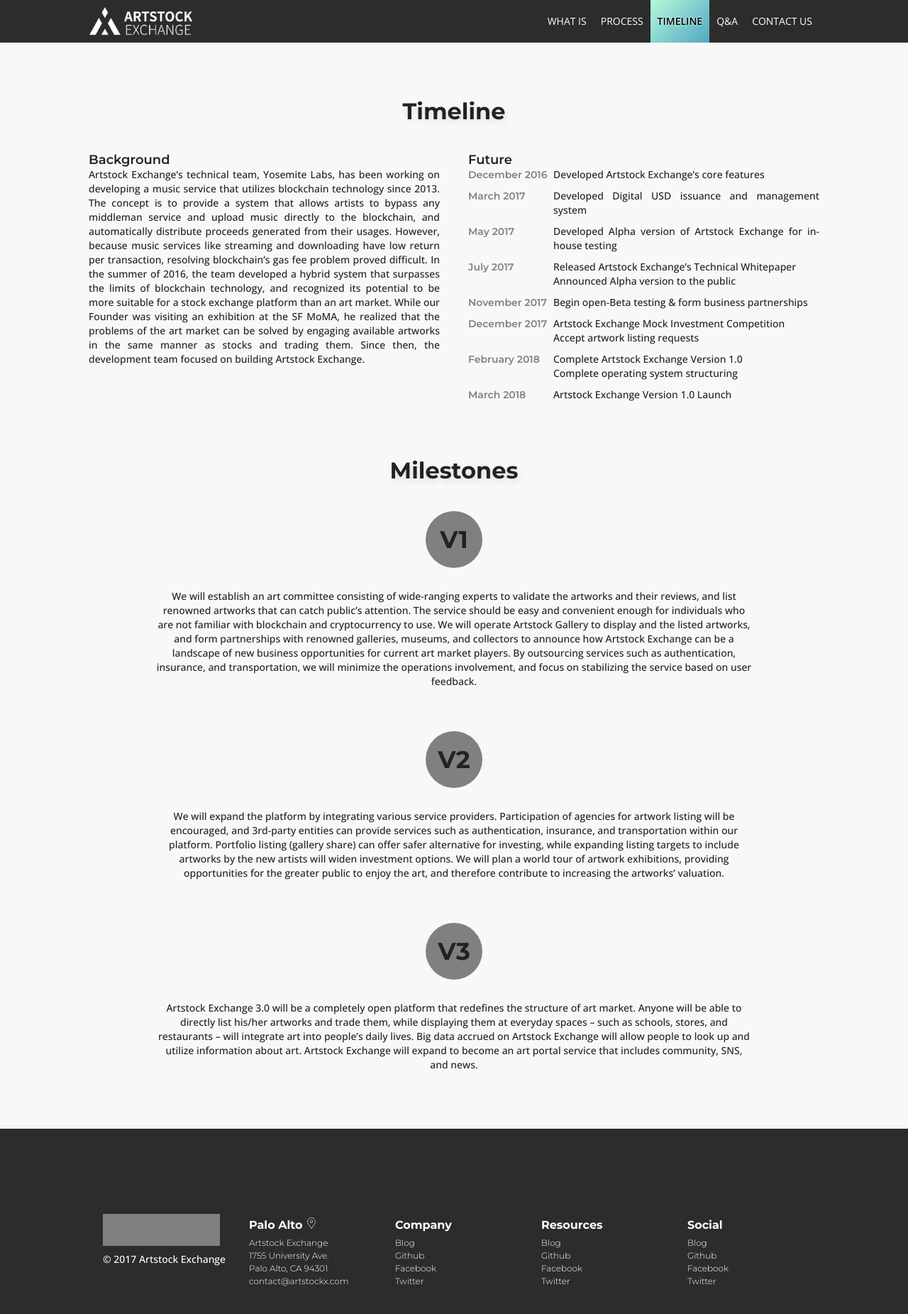
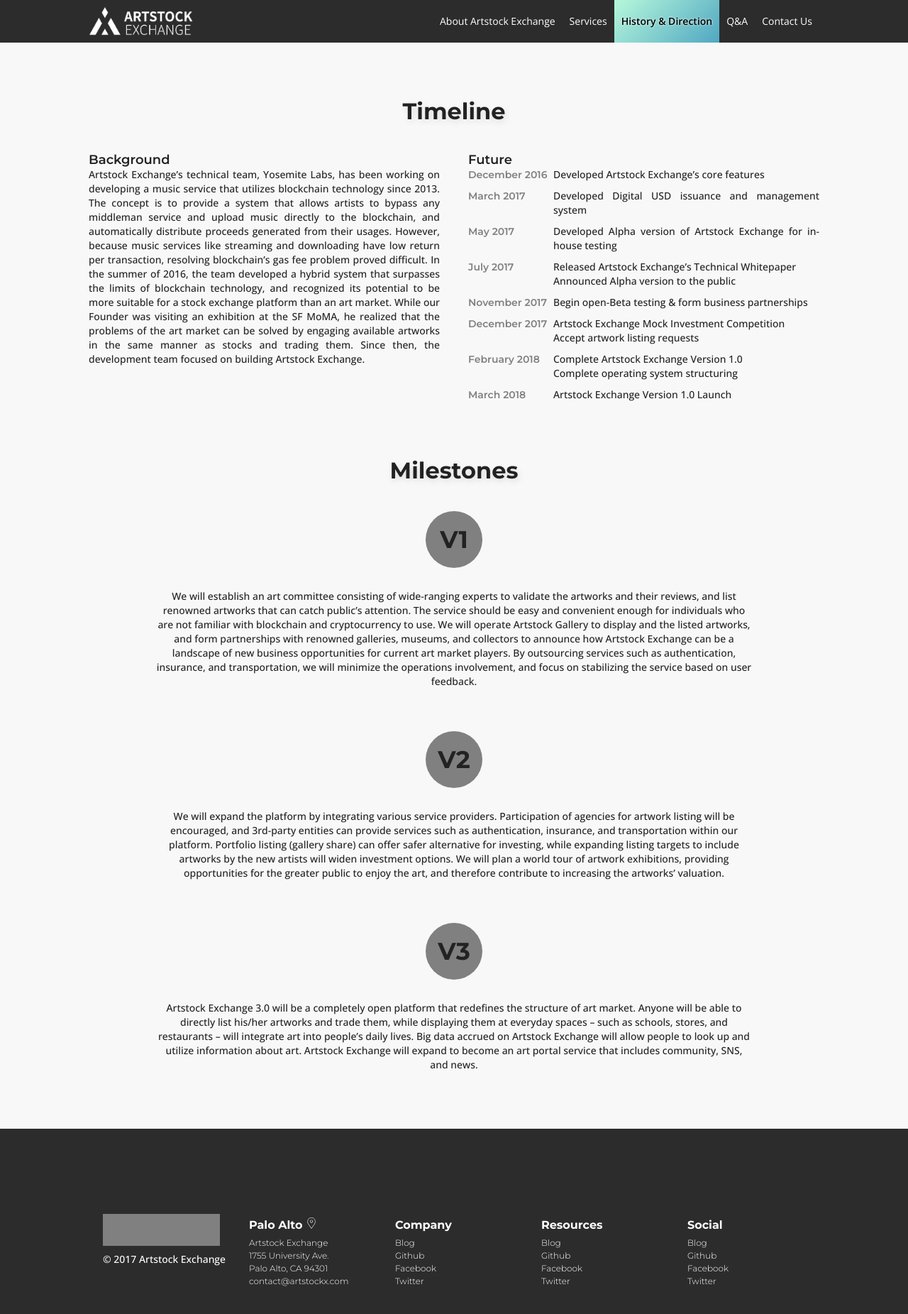
Before and after one commit to volgorean/artstock, a Jekyll site: the page built from roadmap.html, in a window 1280 px wide. Shown: the top 1851 px of the page at 71% size. Built offline with Jekyll 4.4.1, drawn with Linux system fonts in a browser that asks for light colours.

Commit message:
updated nav

```diff
--- a/_includes/nav.html
+++ b/_includes/nav.html
@@ -7,7 +7,7 @@
     {% if page.name=='index.html' %}{% assign active=' h-button' %}{% else %}{% assign active='' %}{% endif %}
 
     <li class="h-link {{active}}">
-      <a href="index.html" class="flexi-i">WHAT IS</a>
+      <a href="index.html" class="flexi-i">About Artstock Exchange</a>
 
       <ul class="dropdown">
         <li><a href="index.html#background">background</a></li>
@@ -21,7 +21,7 @@
     {% if page.name=='tech.html' %}{% assign active=' h-button' %}{% else %}{% assign active='' %}{% endif %}
 
     <li class="h-link {{active}}">
-      <a href="tech.html" class="flexi-i">PROCESS</a>
+      <a href="tech.html" class="flexi-i">Services</a>
 
       <ul class="dropdown">
         <li><a href="tech.html#apo">apo</a></li>
@@ -32,14 +32,21 @@
     </li>
 
     {% if page.name=='roadmap.html' %}{% assign active=' h-button' %}{% else %}{% assign active='' %}{% endif %}
-    <li class="h-link {{active}}"><a href="roadmap.html" class="flexi-i">TIMELINE</a></li>
+    <li class="h-link {{active}}">
+      <a href="roadmap.html" class="flexi-i">History & Direction</a>
+
+      <ul class="dropdown">
+        <li><a href="roadmap.html#roadmap">timeline</a></li>
+        <li><a href="roadmap.html#milestones">milestones</a></li>
+      </ul>
+    </li>
 
     {% if page.name=='faq.html' %}{% assign active=' h-button' %}{% else %}{% assign active='' %}{% endif %}
-      <li class="h-link {{active}}"><a href="faq.html" class="flexi-i">Q&A</a></li>
+    <li class="h-link {{active}}"><a href="faq.html" class="flexi-i">Q&A</a></li>
 
 
     {% if page.name=='contact.html' %}{% assign active=' h-button' %}{% else %}{% assign active='' %}{% endif %}
-    <li class="h-link {{active}}"><a href="contact.html" class="flexi-i">CONTACT US</a></li>
+    <li class="h-link {{active}}"><a href="contact.html" class="flexi-i">Contact Us</a></li>
 
   </div>
 </nav>
--- a/css/roadmap.scss
+++ b/css/roadmap.scss
@@ -2,8 +2,9 @@
 ---
 
 #roadmap {
+  padding-bottom: 0;
+
   .s-title { padding-bottom: 40px; }
-  .s-title:not(:first-child) { padding-top: 80px; }
 
   p {
     text-align: justify;
@@ -35,9 +36,12 @@
       p { text-align: left; }
     }
   }
+}
 
-  .milestones {
+#milestones {
   width: 100%;
+
+  .s-title { padding-bottom: 40px; }
 
   .milestone {
     width: 840px;
@@ -64,4 +68,3 @@
     }
   }
 }
-}
--- a/roadmap.html
+++ b/roadmap.html
@@ -31,10 +31,13 @@
       </div>
 
     </div>
+  </div>
+</section>
 
+<section id="milestones">
+  <div class="flex-shrink">
     <h2 class="s-title">Milestones</h2>
 
-    <div class="milestones">
     {% for x in site.milestones %}
       <div class="milestone">
         <h2>{{x.label}}</h2>
@@ -43,5 +46,4 @@
       </div>
     {% endfor %}
   </div>
-  </div>
 </section>
```
Lines whose indentation alone changed are shown as unchanged.
